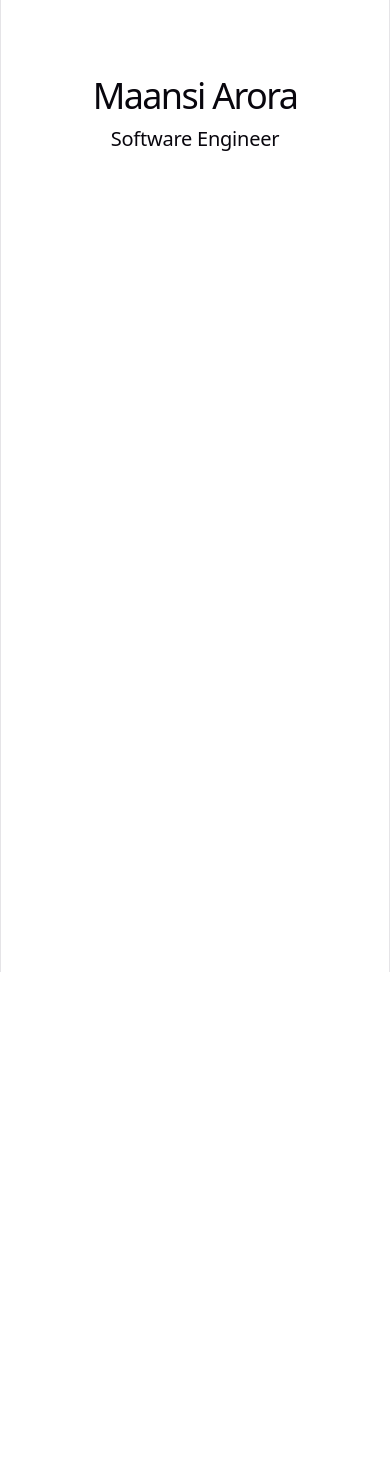
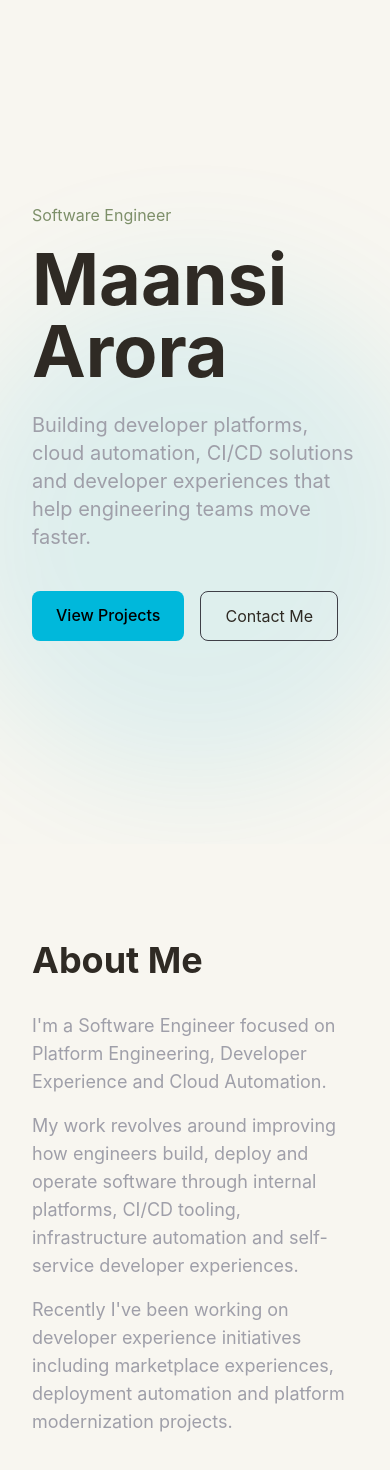
Before and after one commit to maansiarora/maansi_portfolio, a React (Vite) app: page / in a window 390 px wide. Shown: the top 1470 px of the page. Before the commit the page ends 972 px from the top, so only its background shows below. Built offline with nearby package versions, Linux system fonts and the light colour scheme.

Commit message:
base sections

```diff
--- a/src/App.tsx
+++ b/src/App.tsx
@@ -1,22 +1,18 @@
+import Hero from "./components/Hero";
+import Projects from "./components/projects";
+import Skills from "./components/skills";
+import About from "./components/about";
+import Contact from "./components/contact";
+
 function App() {
   return (
-    <div
-      style={{
-        minHeight: "100vh",
-
-        color: "white",
-        padding: "4rem",
-      }}
-    >
-      <h1>Maansi Arora</h1>
-
-      <h2>Software Engineer</h2>
-
-      <p>
-        Platform Engineering, Developer Experience,
-        Cloud & Automation
-      </p>
-    </div>
+    <main className="min-h-screen bg-[#F8F6F0] text-[#2F2A24]">
+      <Hero />
+      <About />
+      <Projects />
+      <Skills />
+      <Contact />
+    </main>
   );
 }
 
--- /dev/null
+++ b/src/components/about.tsx
@@ -0,0 +1,32 @@
+export default function About() {
+  return (
+    <section className="mx-auto max-w-6xl px-8 py-24">
+      <h2 className="mb-8 text-4xl font-bold">
+        About Me
+      </h2>
+
+      <div className="max-w-3xl space-y-4 text-lg text-zinc-400">
+        <p>
+          I'm a Software Engineer focused on Platform
+          Engineering, Developer Experience and Cloud
+          Automation.
+        </p>
+
+        <p>
+          My work revolves around improving how engineers
+          build, deploy and operate software through
+          internal platforms, CI/CD tooling,
+          infrastructure automation and self-service
+          developer experiences.
+        </p>
+
+        <p>
+          Recently I've been working on developer
+          experience initiatives including marketplace
+          experiences, deployment automation and platform
+          modernization projects.
+        </p>
+      </div>
+    </section>
+  );
+}
--- /dev/null
+++ b/src/components/contact.tsx
@@ -0,0 +1,23 @@
+export default function Contact() {
+  return (
+    <section id="contact" className="mx-auto max-w-6xl px-8 py-24">
+      <h2 className="mb-6 text-4xl font-bold">
+        Contact
+      </h2>
+
+      <div className="space-y-3 text-lg">
+        <p>
+          GitHub: maansiarora
+        </p>
+
+        <p>
+          LinkedIn: Maansi Arora
+        </p>
+
+        <p>
+          Melbourne, Australia
+        </p>
+      </div>
+    </section>
+  );
+}
--- /dev/null
+++ b/src/components/hero.tsx
@@ -0,0 +1,39 @@
+export default function Hero() {
+  return (
+    <section className="relative mx-auto flex min-h-screen max-w-6xl items-center px-8 overflow-hidden">
+      <div className="absolute left-1/2 top-1/3 h-[500px] w-[500px] -translate-x-1/2 rounded-full bg-cyan-500/10 blur-3xl" />
+
+      <div className="relative z-10">
+        <p className="mb-4 text-[#7D8F69]">
+          Software Engineer
+        </p>
+
+        <h1 className="mb-6 text-7xl font-bold">
+          Maansi Arora
+        </h1>
+
+        <p className="max-w-2xl text-xl text-zinc-400">
+          Building developer platforms, cloud automation,
+          CI/CD solutions and developer experiences that
+          help engineering teams move faster.
+        </p>
+
+        <div className="mt-10 flex gap-4">
+          <a
+            href="#projects"
+            className="rounded-lg bg-cyan-500 px-6 py-3 font-medium text-black"
+          >
+            View Projects
+          </a>
+
+          <a
+            href="#contact"
+            className="rounded-lg border border-zinc-700 px-6 py-3"
+          >
+            Contact Me
+          </a>
+        </div>
+      </div>
+    </section>
+  );
+}
--- /dev/null
+++ b/src/components/projects.tsx
@@ -0,0 +1,66 @@
+const projects = [
+  {
+    title: "Developer Marketplace",
+    tech: "React • TypeScript • Backstage",
+    description:
+      "Designed and developed a marketplace-style experience to improve discovery of internal engineering products and templates.",
+  },
+  {
+    title: "GitLab → Azure Deployment Zone",
+    tech: "GitLab CI • Azure • Automation",
+    description:
+      "Built deployment workflows connecting GitLab pipelines with Azure deployment zones.",
+  },
+  {
+    title: "QB Upgrade Automation",
+    tech: "AWS • GitLab • Automation",
+    description:
+      "Reduced manual effort and improved consistency through upgrade automation workflows.",
+  },
+  {
+    title: "CI/CD Migration",
+    tech: "GitLab • Bamboo • DevOps",
+    description:
+      "Modernized delivery pipelines by migrating Bamboo workloads to GitLab.",
+  },
+];
+
+export default function Projects() {
+  return (
+    <section id="projects" className="mx-auto max-w-6xl px-8 py-24">
+      <h2 className="mb-12 text-4xl font-bold">
+        Featured Projects
+      </h2>
+
+      <div className="grid gap-6 md:grid-cols-2">
+        {projects.map((project) => (
+          <div
+            key={project.title}
+            className="rounded-2xl border border-zinc-800 bg-zinc-900 p-6"
+          >
+            <div
+  key={project.title}
+  className="rounded-2xl border border-zinc-800 bg-zinc-900 p-6 transition hover:border-cyan-400"
+>
+  <h3 className="mb-2 text-2xl font-semibold">
+    {project.title}
+  </h3>
+
+  <p className="mb-4 text-sm text-cyan-400">
+    {project.tech}
+  </p>
+
+  <p className="text-zinc-400">
+    {project.description}
+  </p>
+</div>
+
+            <p className="text-zinc-400">
+              {project.description}
+            </p>
+          </div>
+        ))}
+      </div>
+    </section>
+  );
+}
--- /dev/null
+++ b/src/components/skills.tsx
@@ -0,0 +1,31 @@
+const skills = [
+  "AWS",
+  "Kubernetes",
+  "GitLab",
+  "CloudFormation",
+  "React",
+  "TypeScript",
+  "Backstage",
+  "Developer Experience",
+];
+
+export default function Skills() {
+  return (
+    <section className="mx-auto max-w-6xl px-8 py-24">
+      <h2 className="mb-12 text-4xl font-bold">
+        Skills
+      </h2>
+
+      <div className="flex flex-wrap gap-4">
+        {skills.map((skill) => (
+          <div
+            key={skill}
+            className="rounded-full bg-zinc-800 px-5 py-2"
+          >
+            {skill}
+          </div>
+        ))}
+      </div>
+    </section>
+  );
+}
--- a/src/index.css
+++ b/src/index.css
@@ -1,111 +1,15 @@
-:root {
-  --text: #6b6375;
-  --text-h: #08060d;
-  --bg: #fff;
-  --border: #e5e4e7;
-  --code-bg: #f4f3ec;
-  --accent: #aa3bff;
-  --accent-bg: rgba(170, 59, 255, 0.1);
-  --accent-border: rgba(170, 59, 255, 0.5);
-  --social-bg: rgba(244, 243, 236, 0.5);
-  --shadow:
-    rgba(0, 0, 0, 0.1) 0 10px 15px -3px, rgba(0, 0, 0, 0.05) 0 4px 6px -2px;
+@import "tailwindcss";
 
-  --sans: system-ui, 'Segoe UI', Roboto, sans-serif;
-  --heading: system-ui, 'Segoe UI', Roboto, sans-serif;
-  --mono: ui-monospace, Consolas, monospace;
-
-  font: 18px/145% var(--sans);
-  letter-spacing: 0.18px;
-  color-scheme: light dark;
-  color: var(--text);
-  background: var(--bg);
-  font-synthesis: none;
-  text-rendering: optimizeLegibility;
-  -webkit-font-smoothing: antialiased;
-  -moz-osx-font-smoothing: grayscale;
-
-  @media (max-width: 1024px) {
-    font-size: 16px;
-  }
-}
-
-@media (prefers-color-scheme: dark) {
-  :root {
-    --text: #9ca3af;
-    --text-h: #f3f4f6;
-    --bg: #16171d;
-    --border: #2e303a;
-    --code-bg: #1f2028;
-    --accent: #c084fc;
-    --accent-bg: rgba(192, 132, 252, 0.15);
-    --accent-border: rgba(192, 132, 252, 0.5);
-    --social-bg: rgba(47, 48, 58, 0.5);
-    --shadow:
-      rgba(0, 0, 0, 0.4) 0 10px 15px -3px, rgba(0, 0, 0, 0.25) 0 4px 6px -2px;
-  }
-
-  #social .button-icon {
-    filter: invert(1) brightness(2);
-  }
-}
-
-#root {
-  width: 1126px;
-  max-width: 100%;
-  margin: 0 auto;
-  text-align: center;
-  border-inline: 1px solid var(--border);
-  min-height: 100svh;
-  display: flex;
-  flex-direction: column;
-  box-sizing: border-box;
+html {
+  scroll-behavior: smooth;
 }
 
 body {
   margin: 0;
+  background: #09090b;
+  color: white;
+  font-family:
+    Inter,
+    system-ui,
+    sans-serif;
 }
-
-h1,
-h2 {
-  font-family: var(--heading);
-  font-weight: 500;
-  color: var(--text-h);
-}
-
-h1 {
-  font-size: 56px;
-  letter-spacing: -1.68px;
-  margin: 32px 0;
-  @media (max-width: 1024px) {
-    font-size: 36px;
-    margin: 20px 0;
-  }
-}
-h2 {
-  font-size: 24px;
-  line-height: 118%;
-  letter-spacing: -0.24px;
-  margin: 0 0 8px;
-  @media (max-width: 1024px) {
-    font-size: 20px;
-  }
-}
-p {
-  margin: 0;
-}
-
-code,
-.counter {
-  font-family: var(--mono);
-  display: inline-flex;
-  border-radius: 4px;
-  color: var(--text-h);
-}
-
-code {
-  font-size: 15px;
-  line-height: 135%;
-  padding: 4px 8px;
-  background: var(--code-bg);
-}
--- a/vite.config.ts
+++ b/vite.config.ts
@@ -1,7 +1,7 @@
-import react from '@vitejs/plugin-react'
-import { defineConfig } from 'vite'
+import { defineConfig } from "vite";
+import react from "@vitejs/plugin-react";
+import tailwindcss from "@tailwindcss/vite";
 
-// https://vite.dev/config/
 export default defineConfig({
-  plugins: [react()],
-})
+  plugins: [react(), tailwindcss()],
+});
```
